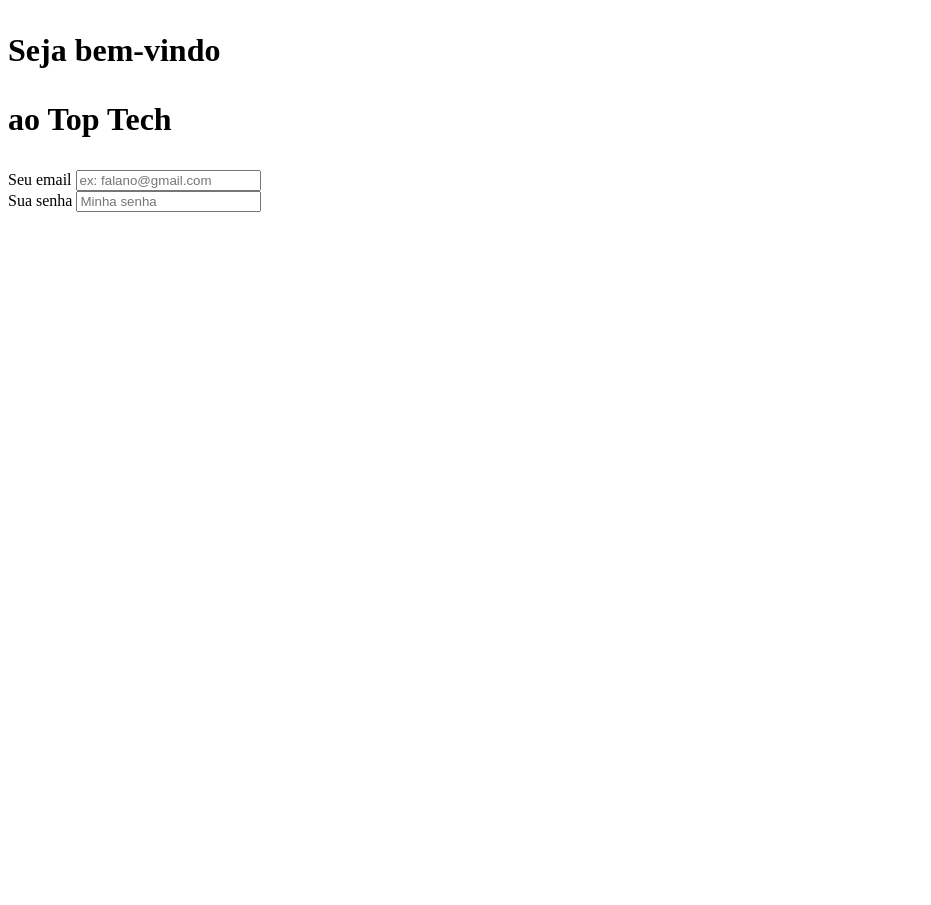
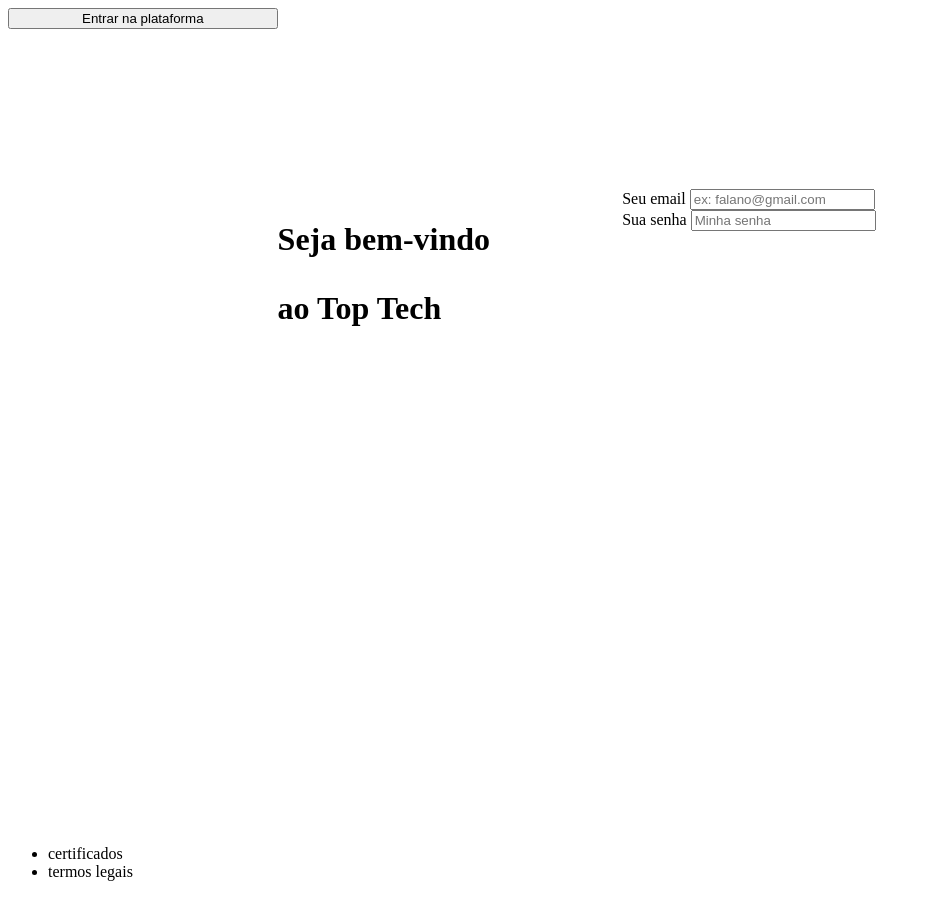
Before and after one commit to Lucas-LkTecc/front-santanderOpenAcademy, a plain HTML site: page css/grid/login/index.html in a window 1280 px wide. Shown: the whole page, without its empty margins (0-931 px from the left). Before the commit the page ends 800 px from the top, so only its background shows below. Drawn offline with Linux system fonts and the light colour scheme.

Commit message:
day seven

```diff
--- a/css/grid/login/index.html
+++ b/css/grid/login/index.html
@@ -28,6 +28,16 @@
                 <input type="password" placeholder="Minha senha">
             </div>
         </aside>
+
+        <button>Entrar na plataforma</button>
+
+        <footer>
+            <ul>
+                <li><a href="certificados"></a>certificados</li>
+                <li><a href="termos"></a>termos legais</li>
+            </ul>
+        </footer>
+
     </div>
 </body>
 </html>
--- a/css/grid/login/teptech.css
+++ b/css/grid/login/teptech.css
@@ -0,0 +1,27 @@
+main {
+    grid-area: title;
+}
+
+aside {
+    grid-area: login;
+}
+
+footer {
+    grid-area: footer;
+}
+
+@media screen and (min-width: 1024px) {
+    .page-content {
+        display: grid;
+        gap: 10rem 0;
+
+        grid-template-areas:
+        ". . . . ."
+        ". title login login ."
+        ". title login login ."
+        ". title login login ."
+        ". . . . ."
+        "footer footer footer footer footer"
+        ;
+    }
+}
```
